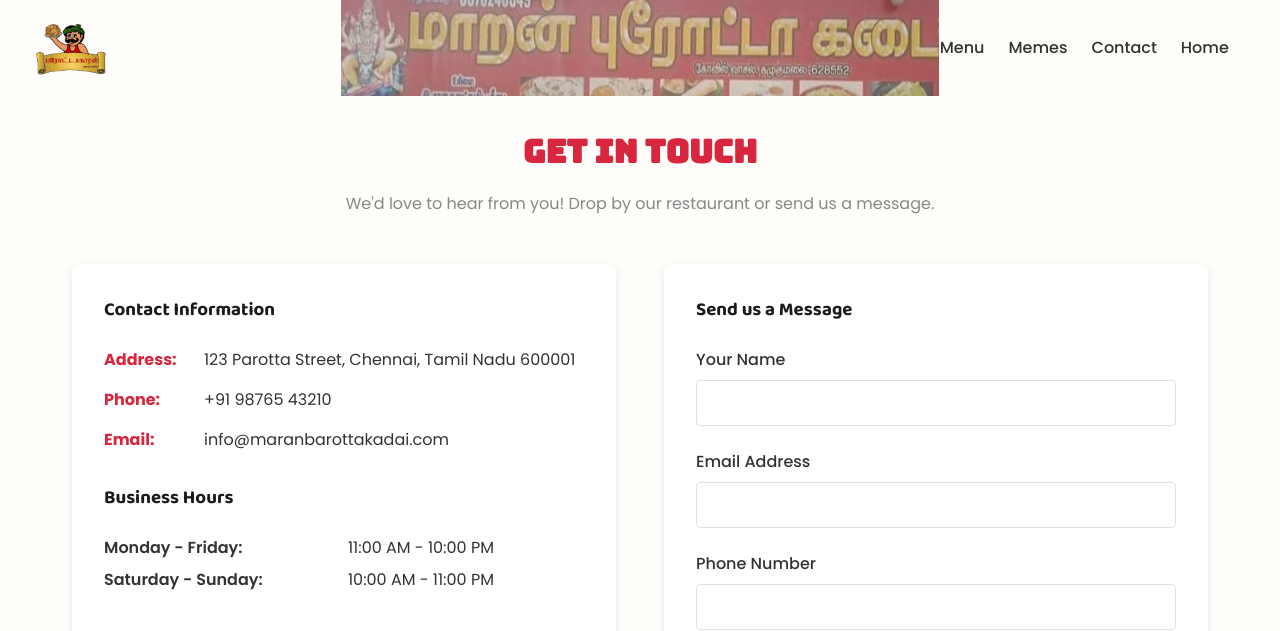
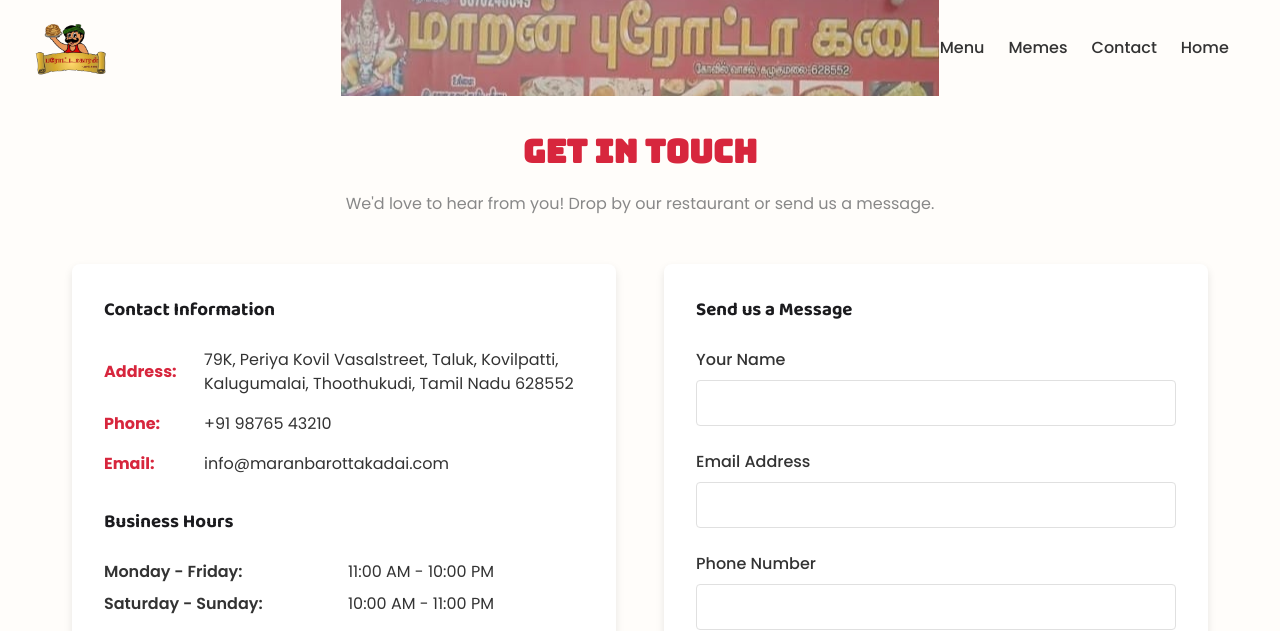
Before and after one commit to itzdineshx/maran-barotta-kadai, a plain HTML site: page pages/contact.html in a window 1280 px wide. Shown: the top 631 px of the page. Drawn offline with Linux system fonts and the light colour scheme.

Commit message:
fix: address

```diff
--- a/pages/contact.html
+++ b/pages/contact.html
@@ -178,7 +178,7 @@
                 <div class="contact-details">
                     <div class="contact-item">
                         <strong>Address:</strong>
-                        <p>123 Parotta Street, Chennai, Tamil Nadu 600001</p>
+                        <p>79K, Periya Kovil Vasalstreet, Taluk, Kovilpatti, Kalugumalai, Thoothukudi, Tamil Nadu 628552</p>
                     </div>
 
                     <div class="contact-item">
```
